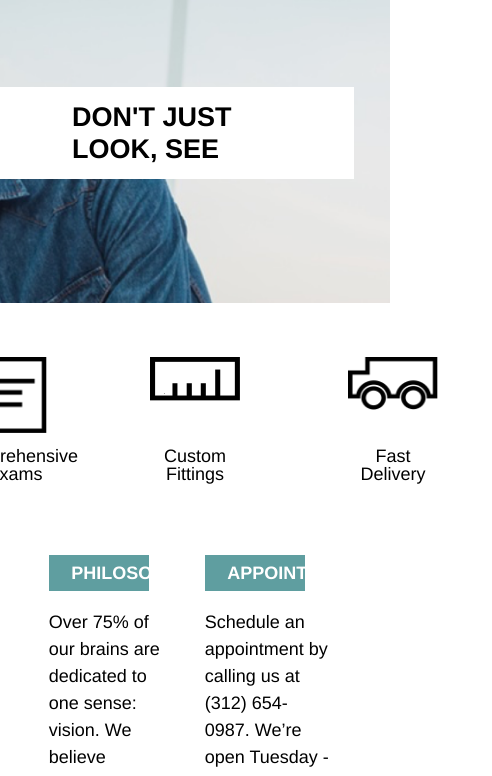
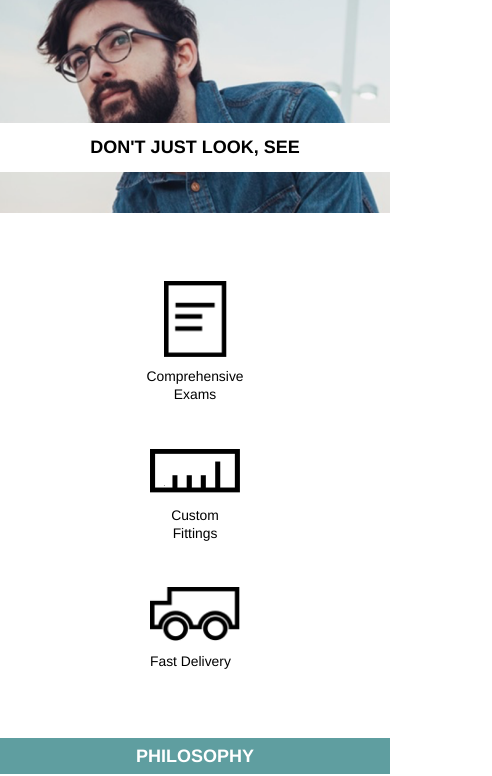
Before and after one commit to anderbay/TortoiseShell, a plain HTML site: page index.html in a window 390 px wide. Shown: the part 93-869 px from the top of the page, 492 px wide, since content can reach past the window. Drawn offline with Linux system fonts and the light colour scheme.

Commit message:
Finalized project with cell phone device breakpoint

```diff
--- a/resources/css/style.css
+++ b/resources/css/style.css
@@ -5,21 +5,14 @@ html {
   color: black;
 }
 
+/*Header Section*/
 .banner-img {
   background: url("../images/glasses-bg.png") top center / cover;
   height: 31rem;
   padding-top: 1rem;
 }
 
-nav {
-  width: 960px;
-  background-color: cadetblue;
-  display: flex;
-  margin: 0 auto;
-  justify-content: space-between;
-  align-items: center;
-}
-
+/*Subheader Logo Area*/
 .logo-cont {
   display: inline-flex;
   align-items: center;
@@ -36,6 +29,16 @@ nav {
   display: inline-flex;
 }
 
+/*Menu*/
+nav {
+  width: 960px;
+  background-color: cadetblue;
+  display: flex;
+  margin: 0 auto;
+  justify-content: space-between;
+  align-items: center;
+}
+
 .links-cont {
   display: inline-flex;
   padding: 1rem 0;
@@ -48,6 +51,7 @@ nav {
   padding-right: 2rem;
 }
 
+/*White Box*/
 .white-box-cont {
   width: 960px;
   margin: 0 auto;
@@ -69,6 +73,7 @@ nav {
   line-height: 1.2;
 }
 
+/*Body Section*/
 .body-cont {
   width: 960px;
   margin: 0 auto;
@@ -112,8 +117,10 @@ nav {
 .box p {
   display: inline-flex;
   text-align: center;
+  line-height: 1.3;
 }
 
+/*Content Section*/
 .text-content {
   display: flex;
   width: 960px;
@@ -152,6 +159,7 @@ nav {
   line-height: 1.5;
 }
 
+/*Footer Section*/
 footer {
   width: 960px;
   display: flex;
@@ -168,11 +176,13 @@ footer {
     font-size: 0.75rem;
   }
 
-@media only screen and (max-width: 960px) {
+/*First Breakpoint*/
+@media only screen and (max-width: 970px) {
 
+  /*Header Section*/
   .banner-img {
-      padding-top: 0;
-      height: 22rem;
+    padding-top: 0;
+    height: 22rem;
   }
 
   nav {
@@ -192,10 +202,12 @@ footer {
     font-size: 1.5rem;
   }
 
+  /*Body Section*/
   .body-cont {
     width: 100%;
   }
 
+  /*Content Section*/
   .text-content {
     width: 80%;
   }
@@ -209,14 +221,125 @@ footer {
     width: 80%;
   }
 
+  /*Footer Section*/
   footer {
     width: 100%;
   }
 }
 
 
-@media only screen and (max-width: 480px) {
+@media only screen and (max-width: 675px) {
 
+  /*Header Section*/
+  .logo-cont p {
+    display: none;
+  }
 
+  .banner-img {
+    height: 17rem;
+    background-position: 20%;
+  }
+
+  .logo-cont {
+    padding: 0.75rem 0;
+  }
+
+  /*Menu*/
+  .links-cont ul {
+    display: none;
+  }
+
+  /*White Box*/
+  .white-box-cont {
+    width: 100%;
+    margin-top: 9rem;
+  }
+
+  .white-box {
+    margin: 0 auto;
+    width: 100%;
+  }
+
+  .white-box p {
+    font-size: 1rem;
+    text-align: center;
+    margin: 0 auto;
+  }
+
+  /*Body Section*/
+  .icons {
+    flex-direction: column;
+    justify-content: center;
+    align-items: center;
+    margin: 0 auto;
+    padding: 3.77rem 0;
+  }
+
+  .icon-cont {
+    height: 3rem;
+  }
+
+  .comp .icon-cont img {
+    padding: 0;
+  }
+
+  .box {
+    margin-bottom: 2.54rem;
+    height: auto;
+  }
+
+  .box.comp {
+    padding: 0;
+    width: 7rem;
+    align-items: center;
+  }
+
+  .box.fast {
+    margin-bottom: 0;
+  }
+
+  .box p {
+    text-align: center;
+    width: 100%;
+    font-size: 0.77rem;
+    margin-top: 1.8rem;
+  }
+
+  .box.cust p {
+    margin-top: 0.15rem;
+  }
+
+  .box.fast p {
+    margin-top: 0.6rem;
+  }
+
+  /*Content Section*/
+  .text-content {
+    display: block;
+    margin: 0;
+    width: 100%;
+  }
+
+  .text-cont {
+    width: 100%;
+  }
+
+  .title {
+    width: 100%;
+    justify-content: center;
+  }
+
+  .title p {
+    margin-left: 0;
+  }
+
+  .text {
+    width: 95%;
+    margin: 0 auto;
+  }
+
+  .text p {
+    margin: 1rem 0 4rem;
+  }
 
 }
```
